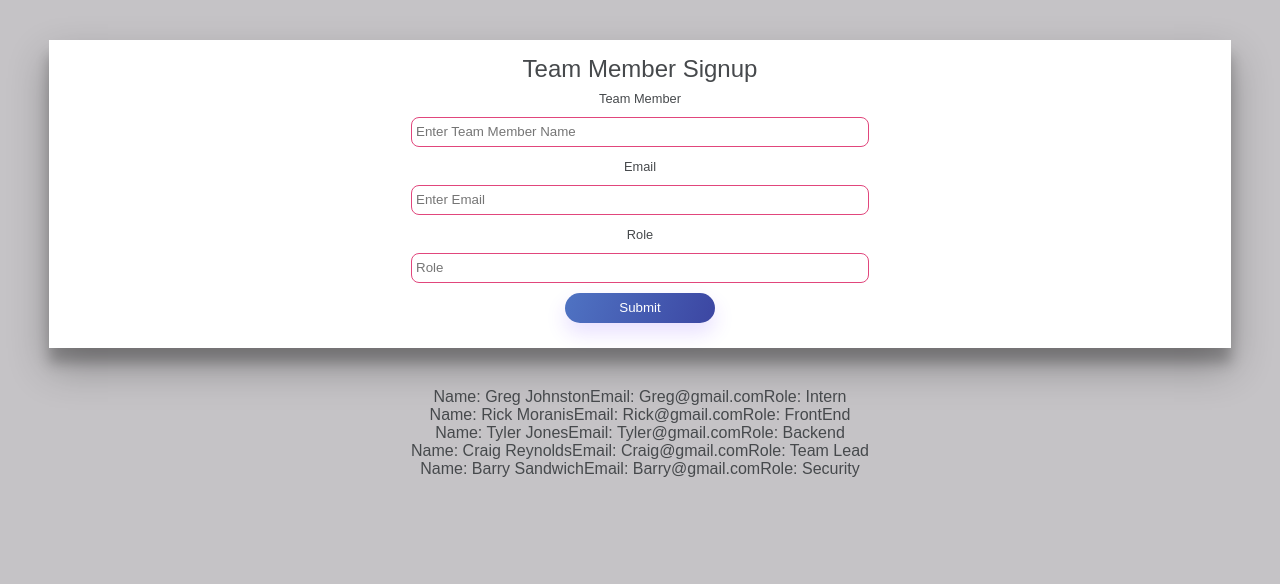
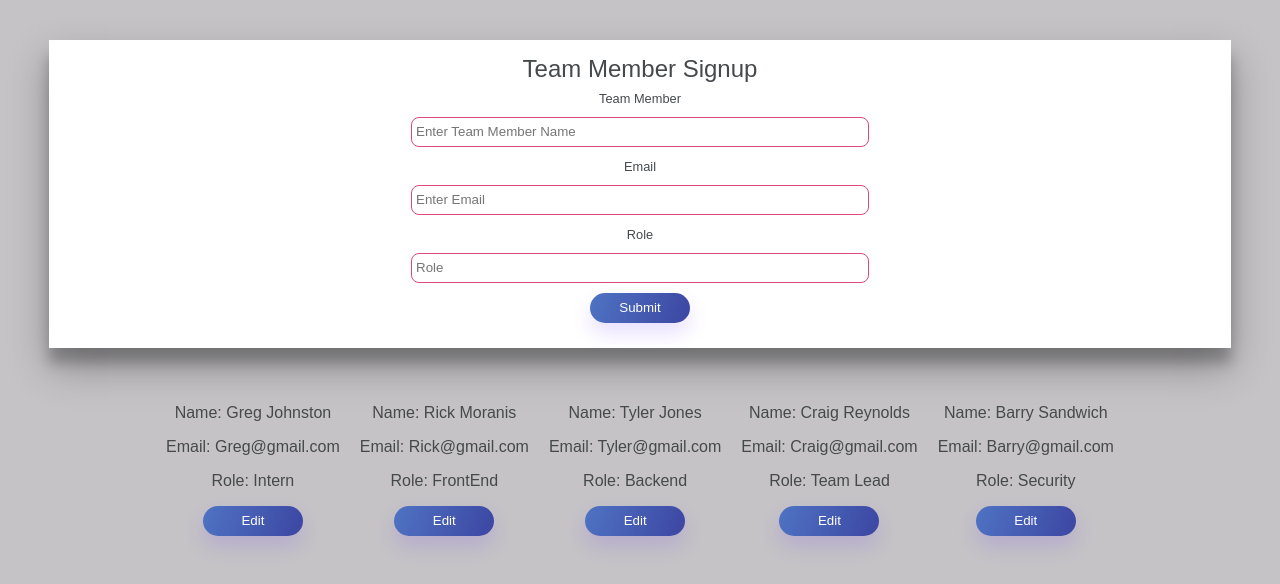
Before and after one commit to bloominstituteoftechnology/team-builder, a React (Create React App) app in the folder team-builder/: page / in a window 1280 px wide. Shown: the top 584 px of the page. Built offline with nearby package versions, Linux system fonts and the light colour scheme.

Commit message:
basic styling

```diff
--- a/team-builder/src/App.css
+++ b/team-builder/src/App.css
@@ -48,13 +48,26 @@ button {
   border: none;
   padding: 5px 10px;
   color: #fff;
-  width: 150px;
+  width: 100px;
   height: 30px;
 }
 button[disabled] {
   opacity: 0.5;
 }
 
+.team-list-wrapper {
+  margin: auto;
+  width: 100%;
+  display: flex;
+  justify-content: center;
+  flex-direction: row;
+}
+
+.team-list-wrapper p {
+  margin-left: 10px;
+  margin-right: 10px
+}
+
 fieldset {
   width: 100%;
   border: 0px;
--- a/team-builder/src/App.js
+++ b/team-builder/src/App.js
@@ -9,12 +9,15 @@ import './App.css';
 
 function App() {
 
-  const [member, setMember] = useState([])
+  const [member, setMember] = useState()
 
 
   return (
     <div className="App">
-      <NewMemberForm />
+      <NewMemberForm
+        member={member}
+        setMember={setMember}
+       />
       <TeamList
         teamData={teamData}
        />
--- a/team-builder/src/TeamMembers.js
+++ b/team-builder/src/TeamMembers.js
@@ -1,31 +1,26 @@
 const teamData = [
     {
-        fName:"Greg",
-        lName: "Johnston",
+        name:"Greg Johnston",
         email: "Greg@gmail.com",
         role: "Intern",
     },
     {
-        fName:"Rick",
-        lName: "Moranis",
+        name:"Rick Moranis",
         email: "Rick@gmail.com",
         role: "FrontEnd",
     },
     {
-        fName:"Tyler",
-        lName: "Jones",
+        name:"Tyler Jones",
         email: "Tyler@gmail.com",
         role: "Backend",
     },
     {
-        fName:"Craig",
-        lName: "Reynolds",
+        name:"Craig Reynolds",
         email: "Craig@gmail.com",
         role: "Team Lead",
     },
     {
-        fName:"Barry",
-        lName: "Sandwich",
+        name:"Barry Sandwich",
         email: "Barry@gmail.com",
         role: "Security",
     }
--- a/team-builder/src/components/NewMemberForm.js
+++ b/team-builder/src/components/NewMemberForm.js
@@ -1,13 +1,14 @@
 import React, { useState } from "react";
 import ReactDOM from "react-dom";
 
-export default function NewMemberForm() {
-
+export default function NewMemberForm(props) {
+  console.log('form props', props);
   const [teamMember, setTeamMember] = useState({
     username: "",
     email: "",
     role: ""
   });
+
 
   const submitHandler = event => {
     event.preventDefault();
@@ -20,6 +21,7 @@ export default function NewMemberForm() {
       ...teamMember,
       [event.target.name]: event.target.value
     });
+
   };
 
   return (
--- a/team-builder/src/components/TeamCard.js
+++ b/team-builder/src/components/TeamCard.js
@@ -2,14 +2,14 @@ import React from "react";
 
 
 const TeamCard = (props) => {
-  console.log('tcprops', props);
 
 
   return (
     <div className = "team-card">
-      Name: {props.fName} {props.lName}
-      Email: {props.email}
-      Role: {props.role}
+      <p>Name: {props.name}</p>
+      <p>Email: {props.email}</p>
+      <p>Role: {props.role}</p>
+      <button className="edit-button">Edit</button>
     </div>
   );
 };
--- a/team-builder/src/components/TeamList.js
+++ b/team-builder/src/components/TeamList.js
@@ -2,22 +2,23 @@ import React from "react";
 import TeamCard from "./TeamCard"
 
 export default function TeamList(props) {
-
+  console.log(props);
   const teamArray = props.teamData;
   console.log('team array', teamArray);
 
 
   return (
     <div className="team-list">
+      <div className="team-list-wrapper">
       { teamArray.map((member, index) =>
         <TeamCard
           key={index}
-          fName={member.fName}
-          lName={member.lName}
+          name={member.name}
           email={member.email}
           role={member.role}
          />
       ) }
+      </div>
     </div>
 )
 }
```
